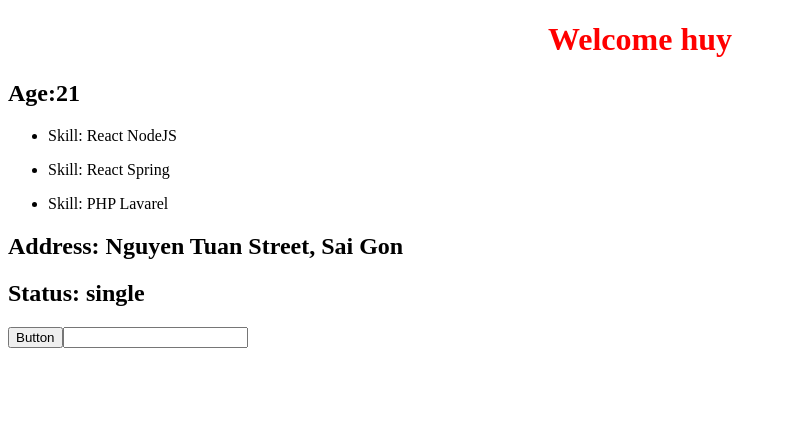
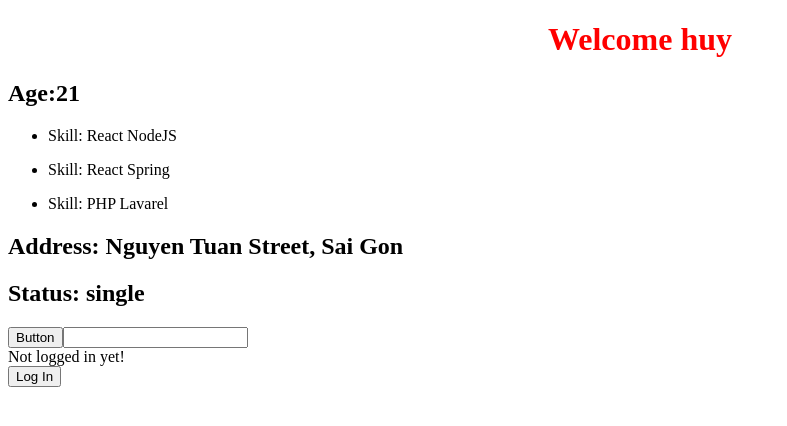
Before and after one commit to bmhuyquoc104/learn-ts, a React (Vite) app in the folder learn-react-ts/: page / in a window 1280 px wide. Shown: the top 426 px of the page, without its empty margins (0-787 px from the left). Built offline with nearby package versions, Linux system fonts and the light colour scheme.

Commit message:
11. Learn how to useState with TS

```diff
--- a/learn-react-ts/src/App.tsx
+++ b/learn-react-ts/src/App.tsx
@@ -4,11 +4,15 @@ import Profile from "./components/Profile";
 import Status from "./components/Status";
 import Button from "./components/Button";
 import Input from "./components/Input";
-
+import User from "./components/state/User";
 function App() {
   const address = {
     street: "Nguyen Tuan Street",
     city: "Sai Gon",
+  };
+  const user = {
+    name: "huy",
+    age: 22,
   };
   const skills = [
     {
@@ -35,12 +39,13 @@ function App() {
         name="huy"
         age={21}
         isLoggedIn={true}
-        style = {{textAlign: "center",color:"red"}}
+        style={{ textAlign: "center", color: "red" }}
         address={address}
         skills={skills}
       />
       <Button handleClick={(e) => console.log("huy ne")} />
       <Input handleChange={(e) => console.log(e.target.value)} />
+      <User name={user.name} age={user.age} />
       {/* <Status status="married" /> */}
     </div>
   );
--- /dev/null
+++ b/learn-react-ts/src/components/state/User.tsx
@@ -0,0 +1,28 @@
+import React, { useState } from "react";
+
+type AuthUser = {
+  name: string;
+  age: number;
+};
+
+function User({ name, age }: AuthUser) {
+  const [isLoggedIn, setIsLoggedIn] = useState<null | AuthUser>(null);
+  const handleLogin = () => {
+    setIsLoggedIn({ name: name, age: age });
+  };
+  return (
+    <>
+      {isLoggedIn ? (
+        <div>
+          <h1>Name: {name}</h1>
+          <h1>Age: {age}</h1>
+        </div>
+      ) : (
+        <div>Not logged in yet!</div>
+      )}
+      <button onClick={handleLogin}>Log In</button>
+    </>
+  );
+}
+
+export default User;
```
Also changed, not shown: 1 other file (tests, documents, lock files or other folders).
